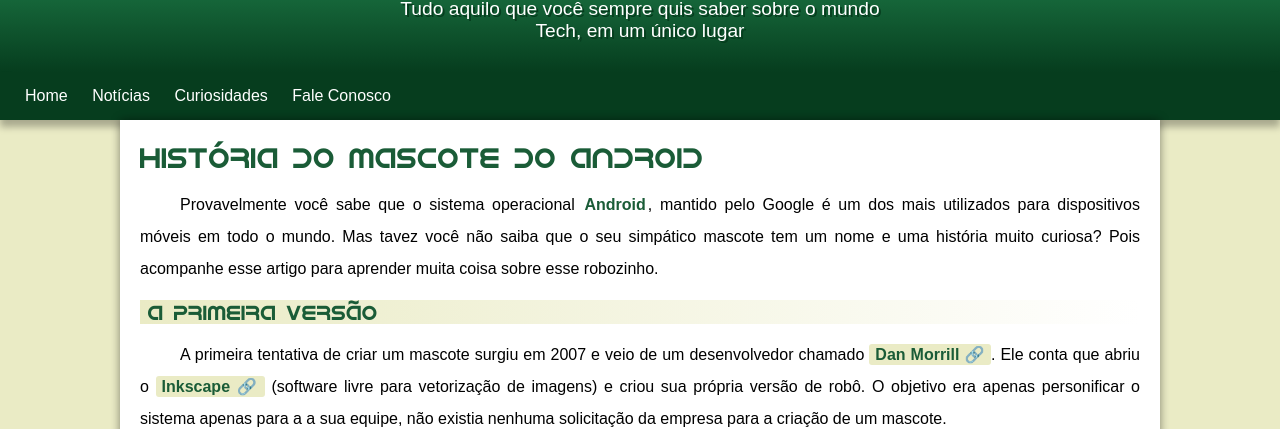
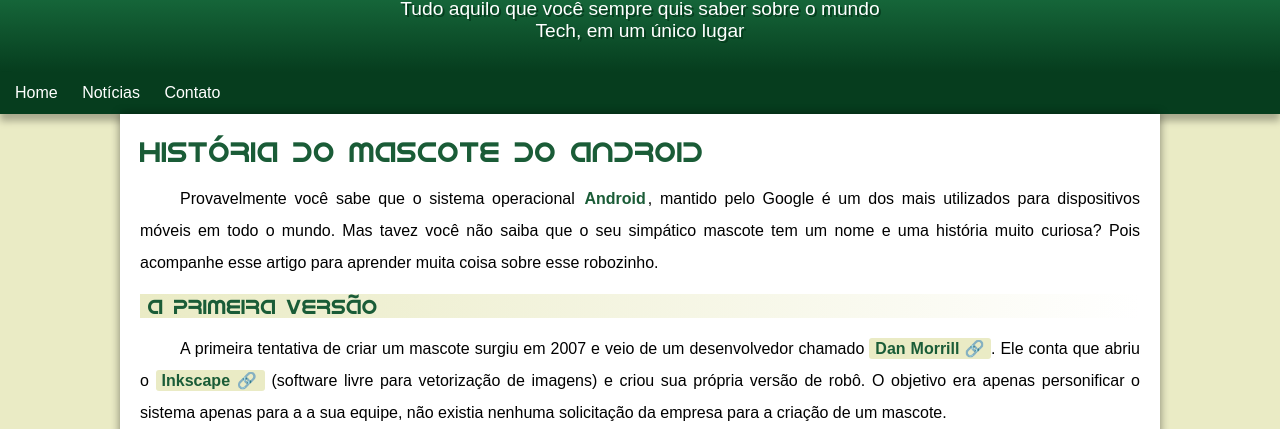
Before and after one commit to serjaocp/projeto01, a plain HTML site: page index.html in a window 1280 px wide. Shown: the part 119-548 px from the top of the page. Drawn offline with Linux system fonts and the light colour scheme.

Commit message:
correçoes na nav

```diff
--- a/Style/style.css
+++ b/Style/style.css
@@ -55,14 +55,14 @@ header p{
 nav{
     background-color: var(--cor5);
     color: var(--cor0);
-    padding: 15px;
+    padding: 5px;
     box-shadow: 0px 7px 7px rgba(0, 0, 0, 0.281);
 }
 nav a{
     color: white;
     padding: 10px;
     text-decoration: none;
-
+    line-height: 2em;
 }
 nav a:hover{
     color: var(--cor5);
--- a/index.html
+++ b/index.html
@@ -17,8 +17,7 @@
     <nav>
         <a href="#">Home</a>
         <a href="#">Notícias</a>
-        <a href="#">Curiosidades</a>
-        <a href="#">Fale Conosco</a>
+        <a href="#">Contato</a>
     </nav>
     <main>
         <article>
```
